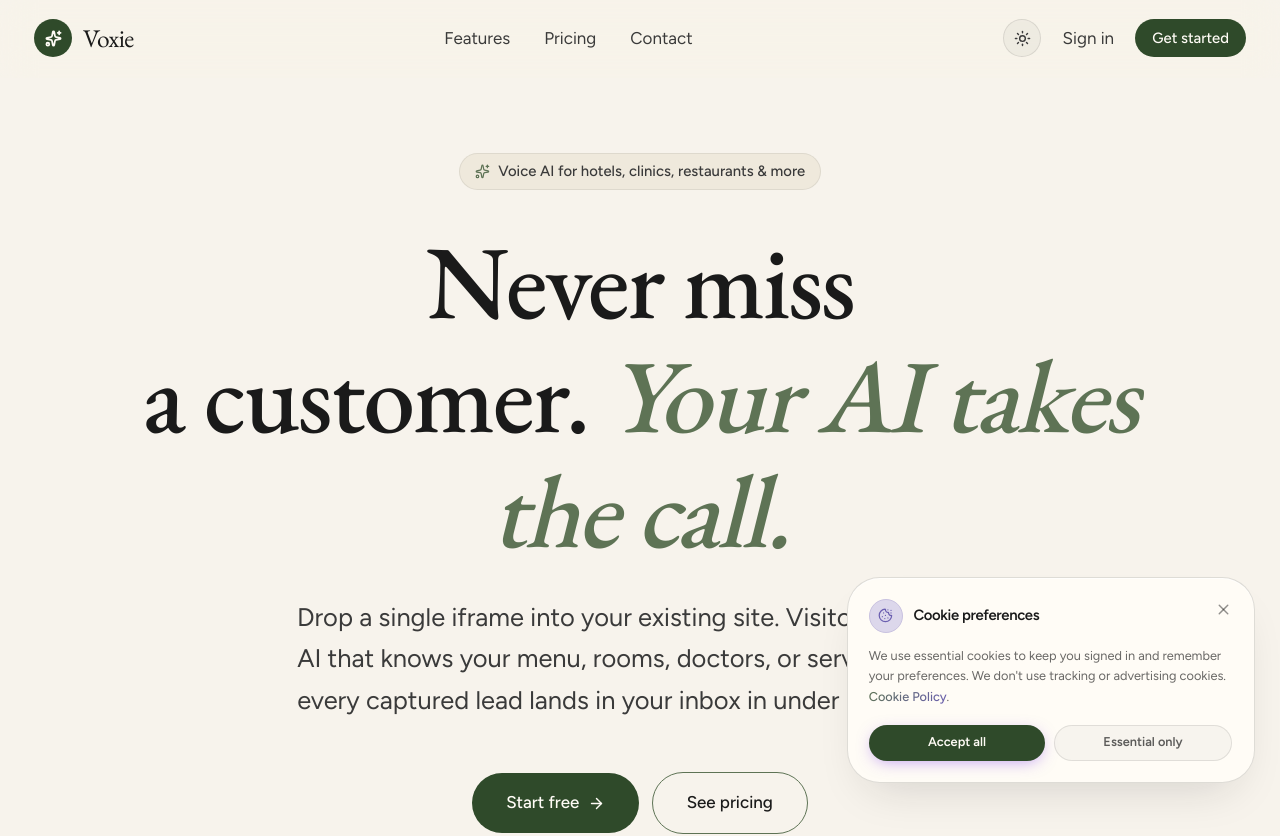
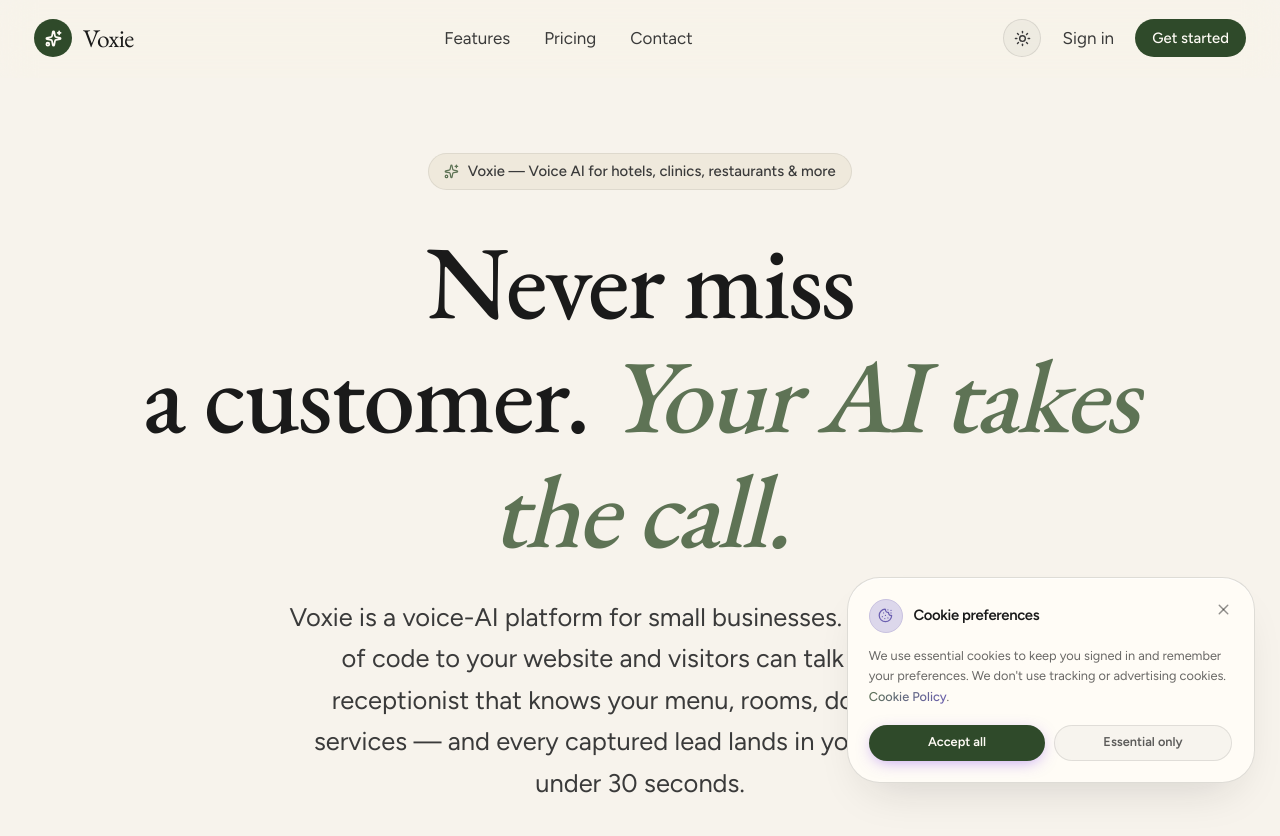
Before and after one commit to Jitenmohanty/VOICE_AgentHub, a Next.js app: page / in a window 1280 px wide. Shown: the top 836 px of the page. Built offline with nearby package versions, Linux system fonts and the light colour scheme.

Commit message:
Refactor code structure for improved readability and maintainability

```diff
--- a/api-test-results.json
+++ b/api-test-results.json
@@ -373,7 +373,7 @@
     "group": "public",
     "name": "session patch(no token)",
     "method": "PATCH",
-    "path": "/api/public/agent/voxie-api-test-co-pee3/session/cmrq6dpg8000ckkxd9vkp05sg",
+    "path": "/api/public/agent/voxie-api-test-co-pee3/session/cmrq6r2so000204le6nl3sebc",
     "actual": 403,
     "expected": "403",
     "ok": true,
@@ -383,7 +383,7 @@
     "group": "public",
     "name": "session patch",
     "method": "PATCH",
-    "path": "/api/public/agent/voxie-api-test-co-pee3/session/cmrq6dpg8000ckkxd9vkp05sg",
+    "path": "/api/public/agent/voxie-api-test-co-pee3/session/cmrq6r2so000204le6nl3sebc",
     "actual": 200,
     "expected": "200",
     "ok": true,
@@ -433,7 +433,7 @@
     "group": "public",
     "name": "session complete",
     "method": "PATCH",
-    "path": "/api/public/agent/voxie-api-test-co-pee3/session/cmrq6dpg8000ckkxd9vkp05sg",
+    "path": "/api/public/agent/voxie-api-test-co-pee3/session/cmrq6r2so000204le6nl3sebc",
     "actual": 200,
     "expected": "200",
     "ok": true,
@@ -463,7 +463,7 @@
     "group": "sessions",
     "name": "detail",
     "method": "GET",
-    "path": "/api/sessions/cmrq6dpg8000ckkxd9vkp05sg",
+    "path": "/api/sessions/cmrq6r2so000204le6nl3sebc",
     "actual": 200,
     "expected": "200|404",
     "ok": true,
@@ -473,7 +473,7 @@
     "group": "sessions",
     "name": "update status",
     "method": "PATCH",
-    "path": "/api/sessions/cmrq6dpg8000ckkxd9vkp05sg",
+    "path": "/api/sessions/cmrq6r2so000204le6nl3sebc",
     "actual": 200,
     "expected": "200|404",
     "ok": true,
@@ -483,7 +483,7 @@
     "group": "sessions",
     "name": "report",
     "method": "POST",
-    "path": "/api/sessions/cmrq6dpg8000ckkxd9vkp05sg/report",
+    "path": "/api/sessions/cmrq6r2so000204le6nl3sebc/report",
     "actual": 400,
     "expected": "200|400|404",
     "ok": true,
@@ -493,7 +493,7 @@
     "group": "sessions",
     "name": "crm-push",
     "method": "POST",
-    "path": "/api/sessions/cmrq6dpg8000ckkxd9vkp05sg/crm-push",
+    "path": "/api/sessions/cmrq6r2so000204le6nl3sebc/crm-push",
     "actual": 400,
     "expected": "200|400|404|409|503",
     "ok": true,
@@ -503,7 +503,7 @@
     "group": "sessions",
     "name": "recording",
     "method": "GET",
-    "path": "/api/sessions/cmrq6dpg8000ckkxd9vkp05sg/recording",
+    "path": "/api/sessions/cmrq6r2so000204le6nl3sebc/recording",
     "actual": 404,
     "expected": "200|302|404|503",
     "ok": true,
--- a/src/app/layout.tsx
+++ b/src/app/layout.tsx
@@ -31,11 +31,11 @@ const jetbrainsMono = JetBrains_Mono({
 export const metadata: Metadata = {
   title: "Voxie — Multi-Agent Voice AI Platform",
   description:
-    "Choose your industry. Get a specialized voice AI agent powered by Gemini.",
+    "Voxie is a voice-AI platform for small businesses. Embed an AI receptionist on your website that answers customer questions and captures leads to your inbox — for hotels, clinics, restaurants, and more.",
   openGraph: {
     title: "Voxie — Multi-Agent Voice AI Platform",
     description:
-      "Choose your industry. Get a specialized voice AI agent powered by Gemini.",
+      "Voxie is a voice-AI platform for small businesses. Embed an AI receptionist on your website that answers customer questions and captures leads to your inbox — for hotels, clinics, restaurants, and more.",
     type: "website",
   },
 };
--- a/src/components/landing/Hero.tsx
+++ b/src/components/landing/Hero.tsx
@@ -21,7 +21,7 @@ export function Hero() {
             className="ah-pill mb-8"
           >
             <Sparkles className="w-3.5 h-3.5" style={{ color: "var(--ah-sage-deep)" }} />
-            <span>Voice AI for hotels, clinics, restaurants &amp; more</span>
+            <span>Voxie — Voice AI for hotels, clinics, restaurants &amp; more</span>
           </motion.div>
 
           {/* Headline — EB Garamond, ink-black, italic accent */}
@@ -42,8 +42,9 @@ export function Hero() {
             className="text-xl md:text-2xl max-w-2xl mx-auto mb-12 leading-relaxed"
             style={{ color: "var(--ah-ink-soft)" }}
           >
-            Drop a single iframe into your existing site. Visitors talk to an AI that knows your menu,
-            rooms, doctors, or services — and every captured lead lands in your inbox in under 30 seconds.
+            Voxie is a voice-AI platform for small businesses. Add one line of code to your website and
+            visitors can talk to an AI receptionist that knows your menu, rooms, doctors, or services —
+            and every captured lead lands in your inbox in under 30 seconds.
           </p>
 
           {/* CTAs */}
```
Also changed, not shown: public/Voxie_Logo.png (added), 1 other file (tests, documents, lock files or other folders).
